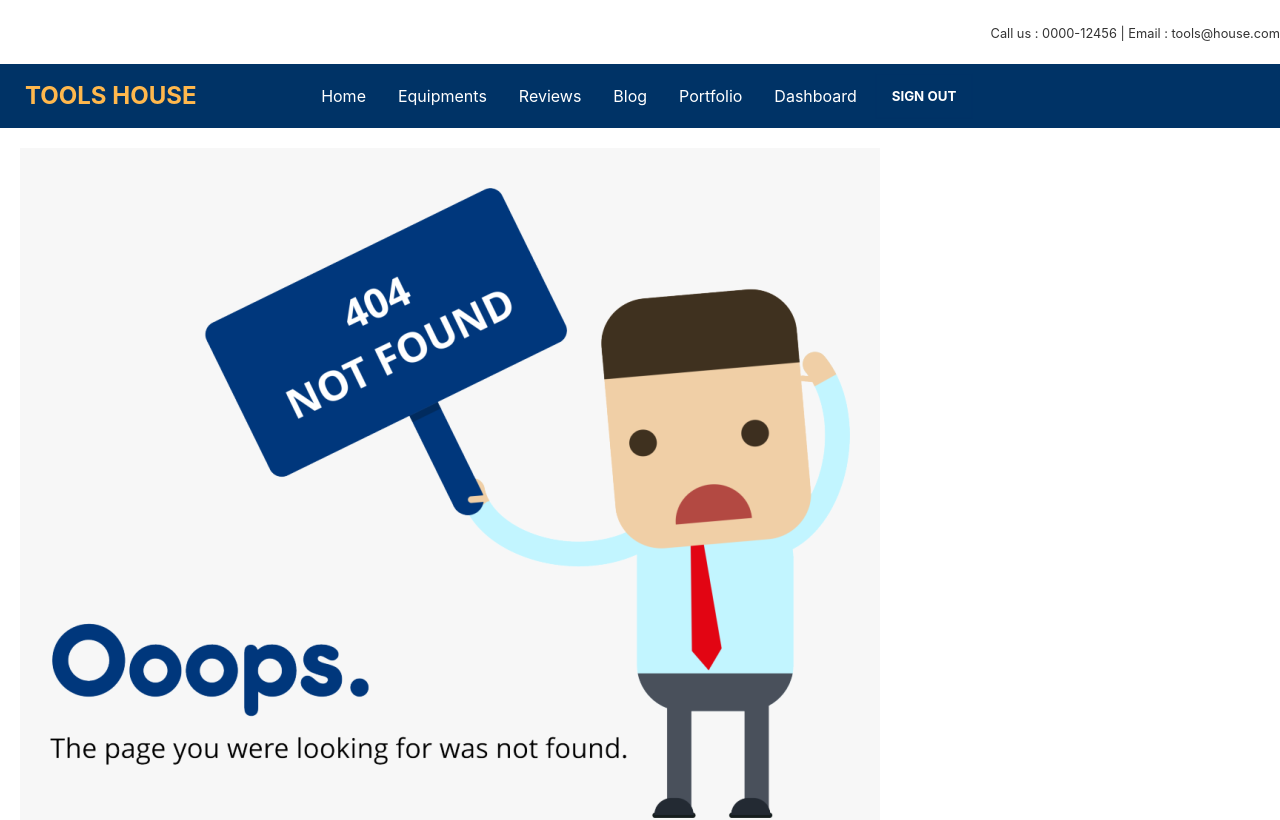
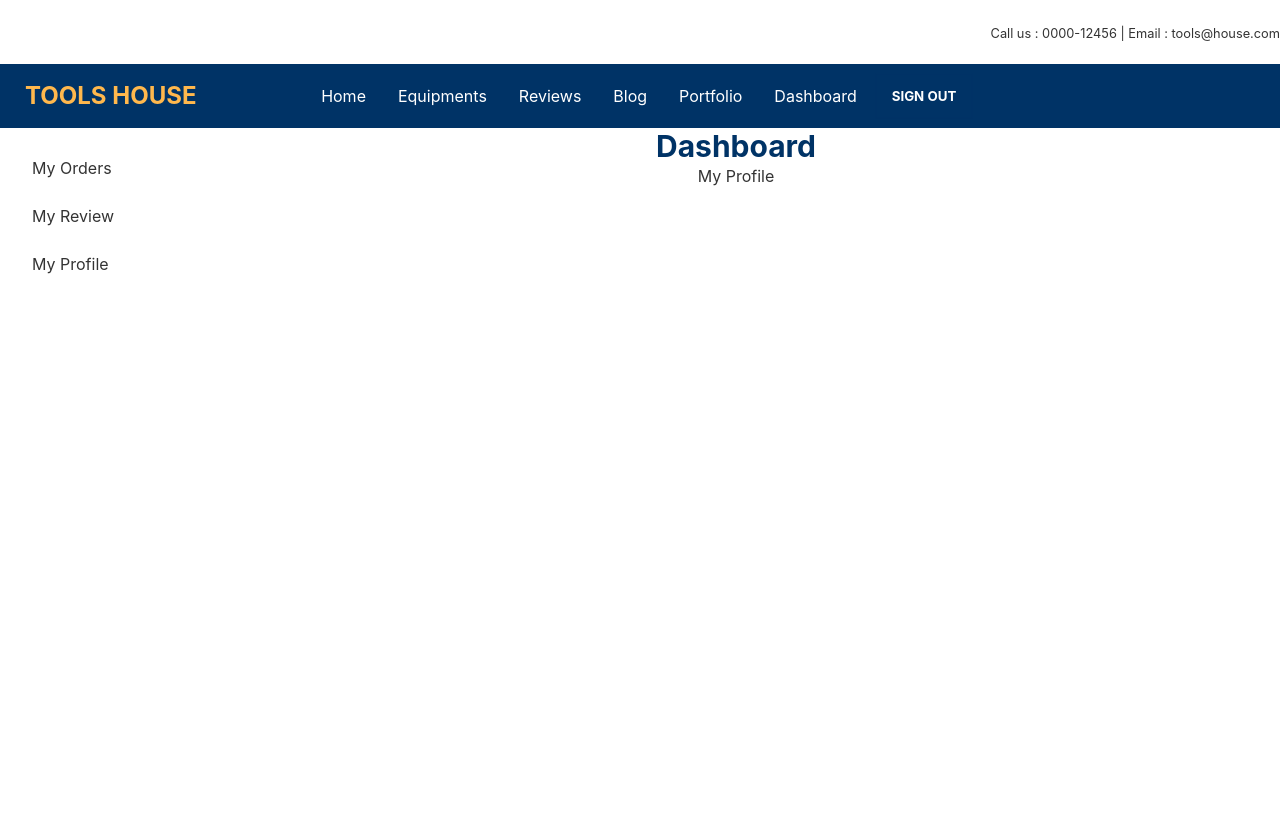
Before and after one commit to Mejbah-ul-haque/tools-house-client, a React (Create React App) app: page /dashboard/profile in a window 1280 px wide. Shown: the top 820 px of the page. Built offline with nearby package versions, Linux system fonts and the light colour scheme; no server answers; sample sign-in values are in the browser's storage.

Commit message:
my order implemented

```diff
--- a/src/App.js
+++ b/src/App.js
@@ -18,6 +18,7 @@ import { ToastContainer } from 'react-toastify';
 import 'react-toastify/dist/ReactToastify.css';
 import Blogs from './Pages/Blogs/Blogs';
 import BlogDetail from './Pages/BlogDetail/BlogDetail';
+import MyProfile from './Pages/Dashboard/MyProfile';
 
 
 
@@ -33,6 +34,7 @@ function App() {
         <Route path="/dashboard" element={<RequireAuth><Dashboard></Dashboard></RequireAuth>}>
           <Route index element={<MyOrders></MyOrders>}></Route>
           <Route path="review" element={<MyReview></MyReview>}></Route>
+          <Route path="profile" element={<MyProfile></MyProfile>}></Route>
         </Route>
 
         <Route path='/login' element={<Login></Login>}></Route>
--- a/src/Pages/Dashboard/Dashboard.js
+++ b/src/Pages/Dashboard/Dashboard.js
@@ -1,23 +1,28 @@
-import React from 'react';
-import { Link, Outlet } from 'react-router-dom';
+import React from "react";
+import { Link, Outlet } from "react-router-dom";
 
 const Dashboard = () => {
 	return (
-    <div class="drawer drawer-mobile">
+		<div class="drawer drawer-mobile container mx-auto">
 			<input id="dashboard-sidebar" type="checkbox" class="drawer-toggle" />
 			<div class="drawer-content">
 				<h2 class="text-3xl font-bold text-primary">Dashboard</h2>
 				<Outlet></Outlet>
-
 			</div>
 			<div class="drawer-side">
 				<label for="dashboard-sidebar" class="drawer-overlay"></label>
-    <ul class="menu p-4 overflow-y-auto w-80 bg-base-100 text-base-content">
+				<ul class="menu p-4 overflow-y-auto w-48 bg-base-100 text-base-content">
 					{/* <!-- Sidebar content here --> */}
-      <li><Link to="/dashboard">Sidebar Item 1</Link></li>
-      <li><Link to="/dashboard/review">My Review</Link></li>
+					<li>
+						<Link to="/dashboard">My Orders</Link>
+					</li>
+					<li>
+						<Link to="/dashboard/review">My Review</Link>
+					</li>
+					<li>
+						<Link to="/dashboard/profile">My Profile</Link>
+					</li>
 				</ul>
-
 			</div>
 		</div>
 	);
--- a/src/Pages/Dashboard/MyOrders.js
+++ b/src/Pages/Dashboard/MyOrders.js
@@ -1,11 +1,49 @@
-import React from 'react';
+import React, { useEffect, useState } from "react";
+import { useAuthState } from "react-firebase-hooks/auth";
+import auth from "../../firebase.init";
 
 const MyOrders = () => {
-  return (
-    <div>
-      <h2>My Orders</h2>
-    </div>
-  );
+	const [products, setProducts] = useState([]);
+	const [user] = useAuthState(auth);
+
+	useEffect(() => {
+		if (user) {
+			fetch(`http://localhost:5000/purchase?userEmail=${user.email}`)
+				.then((res) => res.json())
+				.then((data) => setProducts(data));
+		}
+	}, [user]);
+
+	return (
+		<div className="container mx-auto">
+			<h2>My Orders: {products.length}</h2>
+			<div class="overflow-x-auto">
+				<table class="table w-full">
+					<thead>
+						<tr>
+							<th></th>
+							<th>Name</th>
+							<th>Tools</th>
+							<th>Quantity</th>
+							<th>Price</th>
+						</tr>
+					</thead>
+					<tbody>
+            {
+              products.map((p, index ) =><tr>
+                <th>{index+1}</th>
+                <td>{p.userName}</td>
+                <td>{p.toolsName}</td>
+                <td>{p.totalQuantity}</td>
+                <td className="font-bold">{p.price} tk.</td>
+              </tr>)
+            }
+
+					</tbody>
+				</table>
+			</div>
+		</div>
+	);
 };
 
 export default MyOrders;
--- /dev/null
+++ b/src/Pages/Dashboard/MyProfile.js
@@ -0,0 +1,11 @@
+import React from 'react';
+
+const MyProfile = () => {
+  return (
+    <div>
+      <h1>My Profile</h1>
+    </div>
+  );
+};
+
+export default MyProfile;
```
Lines whose indentation alone changed are shown as unchanged.
